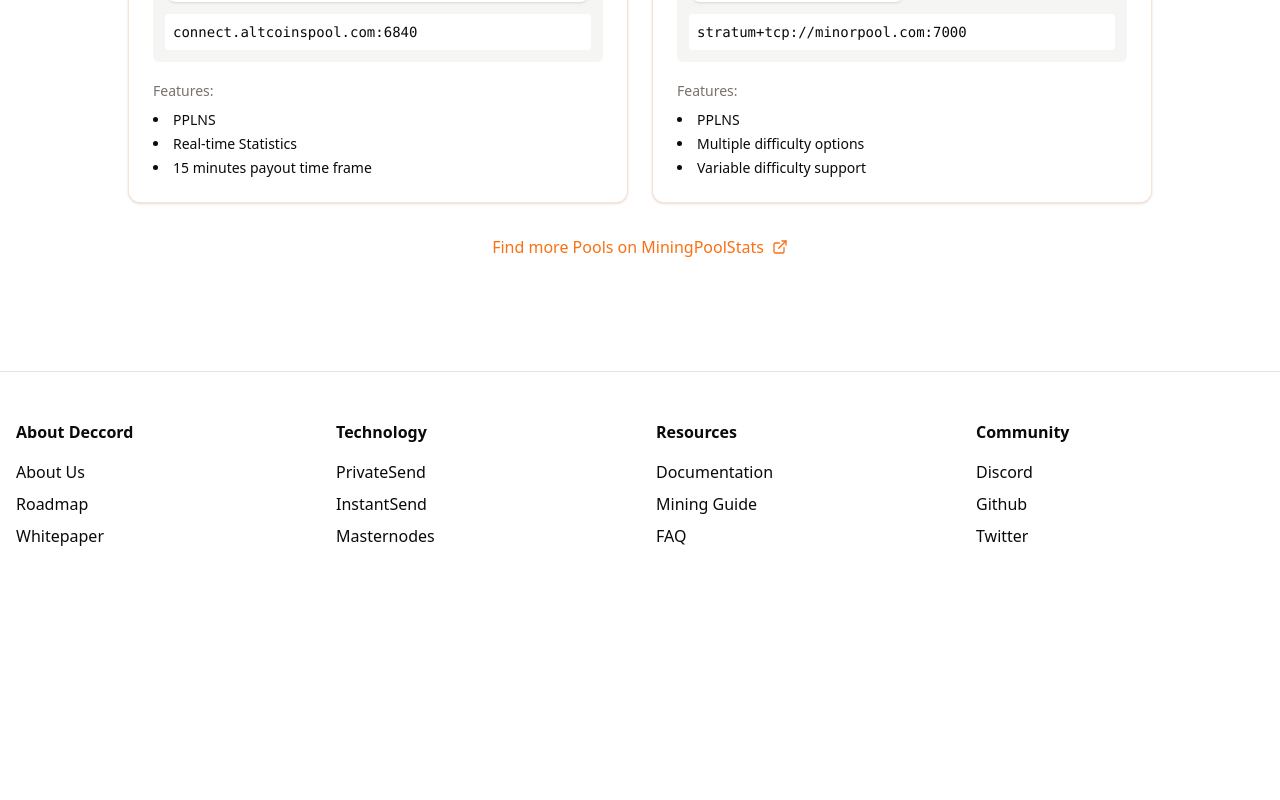
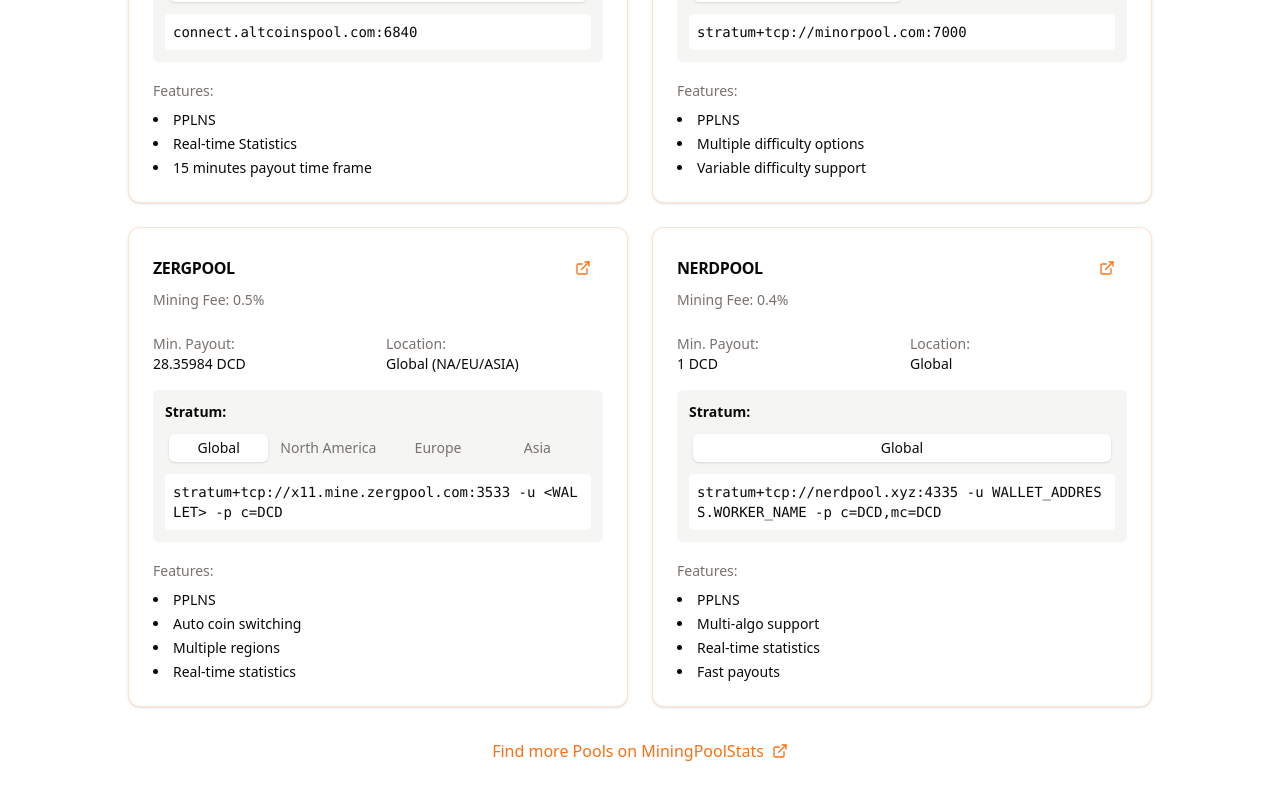
Before and after one commit to soosho/deccord_website, a Next.js app: page /mining-pools in a window 1280 px wide. Shown: the part 542-1342 px from the top of the page. Before the commit the page ends 1138 px from the top, so only its background shows below. Built offline with nearby package versions, Linux system fonts and the light colour scheme.

Commit message:
modified
modified:   components/mining/MiningPoolsList.tsx
modified:   components/network/NetworkStats.tsx
modified:   components/network/SupplyInfo.tsx

```diff
--- a/components/mining/MiningPoolsList.tsx
+++ b/components/mining/MiningPoolsList.tsx
@@ -48,6 +48,58 @@
       {
         name: "High Diff (400)",
         connection: "stratum+tcp://minorpool.com:7001"
+      }
+    ]
+  },
+  {
+    name: "ZERGPOOL",
+    url: "https://zergpool.com",
+    fee: "0.5%",
+    minPayout: "28.35984 DCD",
+    features: [
+      "PPLNS",
+      "Auto coin switching",
+      "Multiple regions",
+      "Real-time statistics"
+    ],
+    location: "Global (NA/EU/ASIA)",
+    hashrate: "Variable",
+    stratums: [
+      {
+        name: "Global",
+        connection: "stratum+tcp://x11.mine.zergpool.com:3533 -u <WALLET> -p c=DCD"
+      },
+      {
+        name: "North America",
+        connection: "stratum+tcp://x11.na.mine.zergpool.com:3533 -u <WALLET> -p c=DCD"
+      },
+      {
+        name: "Europe",
+        connection: "stratum+tcp://x11.eu.mine.zergpool.com:3533 -u <WALLET> -p c=DCD"
+      },
+      {
+        name: "Asia",
+        connection: "stratum+tcp://x11.asia.mine.zergpool.com:3533 -u <WALLET> -p c=DCD"
+      }
+    ]
+  },
+  {
+    name: "NERDPOOL",
+    url: "https://nerdpool.xyz",
+    fee: "0.4%",
+    minPayout: "1 DCD",
+    features: [
+      "PPLNS",
+      "Multi-algo support",
+      "Real-time statistics",
+      "Fast payouts"
+    ],
+    location: "Global",
+    hashrate: "Variable",
+    stratums: [
+      {
+        name: "Global",
+        connection: "stratum+tcp://nerdpool.xyz:4335 -u WALLET_ADDRESS.WORKER_NAME -p c=DCD,mc=DCD"
       }
     ]
   }
--- a/components/network/NetworkStats.tsx
+++ b/components/network/NetworkStats.tsx
@@ -64,7 +64,7 @@
       try {
         const supplyData = await fetch(`${siteConfig.apiEndpoint}${siteConfig.api.getSupply}`, options)
           .then(res => res.json());
-        supply = Number(supplyData.supply);
+        supply = Number(supplyData.supply); // Updated to use supply from response object
       } catch (e) {
         console.warn('Failed to fetch supply:', e);
       }
--- a/components/network/SupplyInfo.tsx
+++ b/components/network/SupplyInfo.tsx
@@ -25,8 +25,8 @@
           throw new Error('Network response was not ok')
         }
 
-        const supply = await response.json()
-        const supplyNumber = typeof supply === 'string' ? parseFloat(supply) : Number(supply)
+        const data = await response.json()
+        const supplyNumber = typeof data.supply === 'string' ? parseFloat(data.supply) : Number(data.supply)
 
         if (isNaN(supplyNumber)) {
           throw new Error('Invalid supply value received')
```
